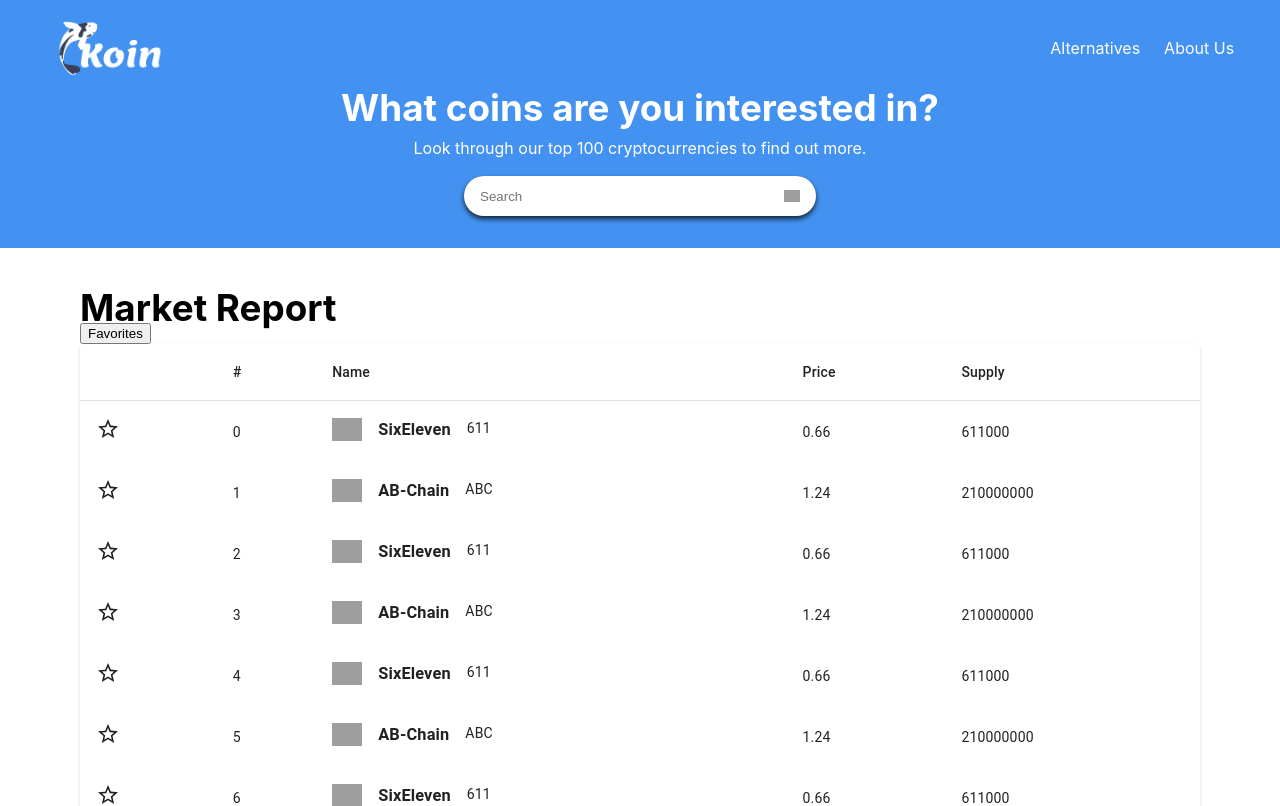
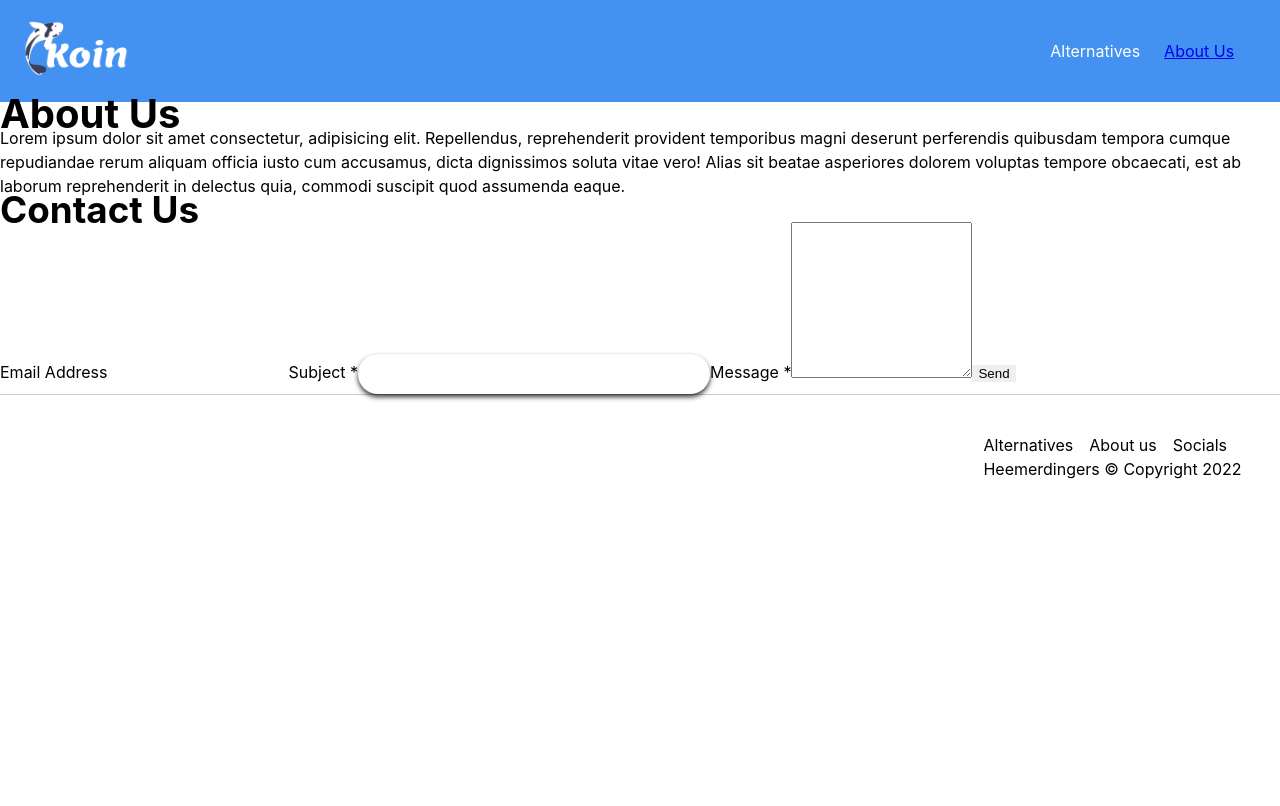
Before and after one commit to kyruken/Koin, a React (Vite) app: page /aboutus in a window 1280 px wide. Shown: the top 806 px of the page. Built offline with nearby package versions, Linux system fonts and the light colour scheme; grey boxes are pictures that could not be loaded.

Commit message:
add aboutus

```diff
--- a/package.json
+++ b/package.json
@@ -14,7 +14,8 @@
     "@mui/icons-material": "^5.10.9",
     "@mui/material": "^5.10.10",
     "react": "^18.2.0",
-    "react-dom": "^18.2.0"
+    "react-dom": "^18.2.0",
+    "react-router-dom": "^6.4.2"
   },
   "devDependencies": {
     "@types/react": "^18.0.17",
--- a/src/App.jsx
+++ b/src/App.jsx
@@ -2,56 +2,29 @@ import React from 'react'
 import './App.css'
 
 import Navbar from './components/navbar.jsx';
-import Header from './components/header.jsx';
-import Table from './components/table.jsx';
 import Footer from './components/footer.jsx';
+
+import AboutUs from './components/aboutus.jsx';
+import Coinpage from './components/coinpage.jsx';
+
+import { BrowserRouter as Router, Route, Routes } from 'react-router-dom';
 
 import data from './data.js';
 
 function App() {
 
-    // React.useEffect(() => {
-    //     //for now, we will pretend that we will be fetching from an API
-    //     // setAllCoins(data.crypto);
-    //     Promise.all([
-    //       fetch('http://api.coinlayer.com/list?access_key=e1f502ee8ff24808d2669766b28a3dd7').then(res => res.json()),
-    //       fetch('http://api.coinlayer.com/api/live?access_key=e1f502ee8ff24808d2669766b28a3dd7').then(res => res.json()),
-    //     ]).then(data => setAllCoins(() => {
-    //       const coinArray = [];
-    //       let counter = 0;
-    //       for (const coin in data[0].crypto) {
-    //         if (Object.hasOwn(data[0].crypto, coin)) {
-    //           coinArray.push(data[0].crypto[coin]);
-    //         }
-    //       }
-
-    //       for (let x = 0; x < coinArray.length; x++) {
-    //         coinArray[x].isFavorite = false;
-    //         coinArray[x].id = x;
-    //         coinArray[x].price = 0;
-    //       }
-
-    //       for (const price in data[1].rates) {
-    //         if (Object.hasOwn(data[1].rates, price)) {
-
-    //           coinArray[counter].price = data[1].rates[price];
-    //         }
-    //         counter++;
-
-    //       }
-    //       return coinArray;
-    //     }));
-    // }, [])
-
   return (
-    <div className="App">
-      <Navbar />
-      <Header />
-      <Table />
-
-      <Footer />
-
-    </div>
+    <Router>
+      <div className="App">
+        <Navbar />
+        <Routes>
+          <Route exact path='/' element={<Coinpage />} />
+          <Route path='/aboutus' element={<AboutUs />} />
+          {/* <Coinpage /> */}
+        </Routes>
+        <Footer />
+      </div>
+    </Router>
   )
 }
 
--- a/src/components/aboutus.jsx
+++ b/src/components/aboutus.jsx
@@ -4,9 +4,22 @@ import './component.css';
 
 export default function AboutUs() {
     return (
-        <div className="aboutus-container">
-
-
+        <div>
+            <h1>About Us</h1>
+            <p>Lorem ipsum dolor sit amet consectetur, adipisicing elit. Repellendus, reprehenderit provident temporibus
+                magni deserunt perferendis quibusdam tempora cumque repudiandae rerum aliquam officia iusto cum
+                accusamus, dicta dignissimos soluta vitae vero! Alias sit beatae asperiores dolorem voluptas tempore
+                obcaecati, est ab laborum reprehenderit in delectus quia, commodi suscipit quod assumenda eaque.</p>
+            <h2>Contact Us</h2>
+            <form action="">
+                <label for="email">Email Address</label>
+                <input id="email" type="email" name="email" />
+                <label for="subject">Subject <span class="red">*</span></label>
+                <input id="subject" type="text" name="subject" required />
+                <label for="message">Message <span class="red">*</span></label>
+                <textarea id="message" name="message" rows="10" required></textarea>
+                <input type="submit" value="Send" />
+            </form>
         </div>
     )
 }
--- /dev/null
+++ b/src/components/coinpage.jsx
@@ -0,0 +1,14 @@
+import React from 'react';
+
+import Header from './header.jsx';
+import Table from './table.jsx';
+
+export default function Coinpage() {
+
+    return (
+        <div>
+            <Header />
+            <Table />
+        </div>
+    )
+}
--- a/src/components/navbar.jsx
+++ b/src/components/navbar.jsx
@@ -1,13 +1,14 @@
 import React from 'react';
+import {Link} from 'react-router-dom'
 
 export default function Navbar() {
     return (
         <div className="navbar">
-            <img src="../src/assets/koinlogo.png" width="125" className="margin-left"></img>
+            <Link to='/'><img src="../src/assets/koinlogo.png" width="125" className="margin-left"></img></Link>
 
             <div className="navbar-links margin-right">
                 <a>Alternatives</a>
-                <a>About Us</a>
+                <Link to='/aboutus'>About Us</Link>
             </div>
         </div>
     )
```
Also changed, not shown: 1 other file (tests, documents, lock files or other folders).
